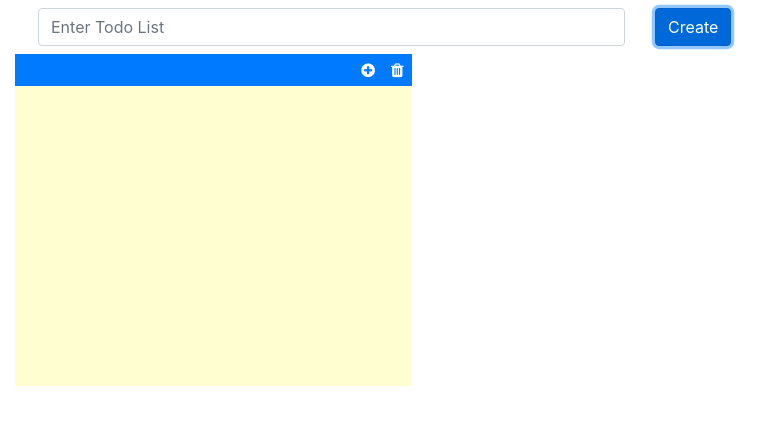
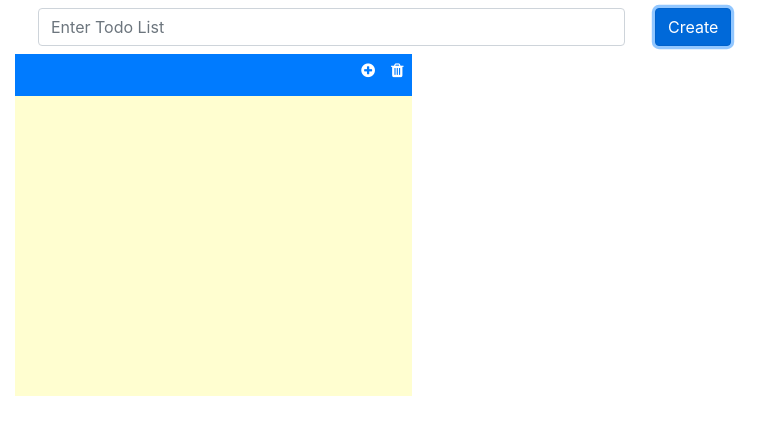
Before and after one commit to lanuyenuit/Sugar, a React (Create React App) app in the folder my-app/: page / in a window 1280 px wide. Both pictures are taken after a click on the button "Create". Shown: the top 434 px of the page, without its empty margins (0-783 px from the left). Built offline with nearby package versions, Linux system fonts and the light colour scheme.

Commit message:
edit title using ref

```diff
--- a/my-app/src/components/TodoCard/TodoTitle.js
+++ b/my-app/src/components/TodoCard/TodoTitle.js
@@ -1,9 +1,27 @@
-import React from "react";
+import React, { useState, useRef, useEffect } from "react";
 
 function TodoTitle({ title, addTodoDetail }) {
+  const [disableTitle, setDisableTitle] = useState(true);
+  const inputRef = useRef(null);
+  useEffect(() => {
+    inputRef.current.focus();
+  });
+  const editTodoName = () => {
+    setDisableTitle(false);
+  };
   return (
-    <div className="title-table d-flex p-2">
-      <div>{title}</div>
+    <div className="title-table d-flex p-2" onClick={() => editTodoName()}>
+      <input
+        className="titleTodoName"
+        type="text"
+        ref={inputRef}
+        disabled={disableTitle}
+        defaultValue={title}
+        onFocus={(e) => {
+          e.target.select();
+        }}
+      />
+
       <div className="d-flex title-icon">
         <i className="fa fa-plus-circle mr-3" onClick={() => addTodoDetail()} />
         <i className="fa fa-trash" />
--- a/my-app/src/css/todoTable.scss
+++ b/my-app/src/css/todoTable.scss
@@ -1,6 +1,14 @@
 .title-table {
   background-color: #007bff;
   color: #ffffff;
+  .titleTodoName {
+    background: #007bff;
+    color: #fff;
+    border: none;
+    &:focus {
+      background-color: pink;
+    }
+  }
   .title-icon {
     margin-left: auto;
   }
```
